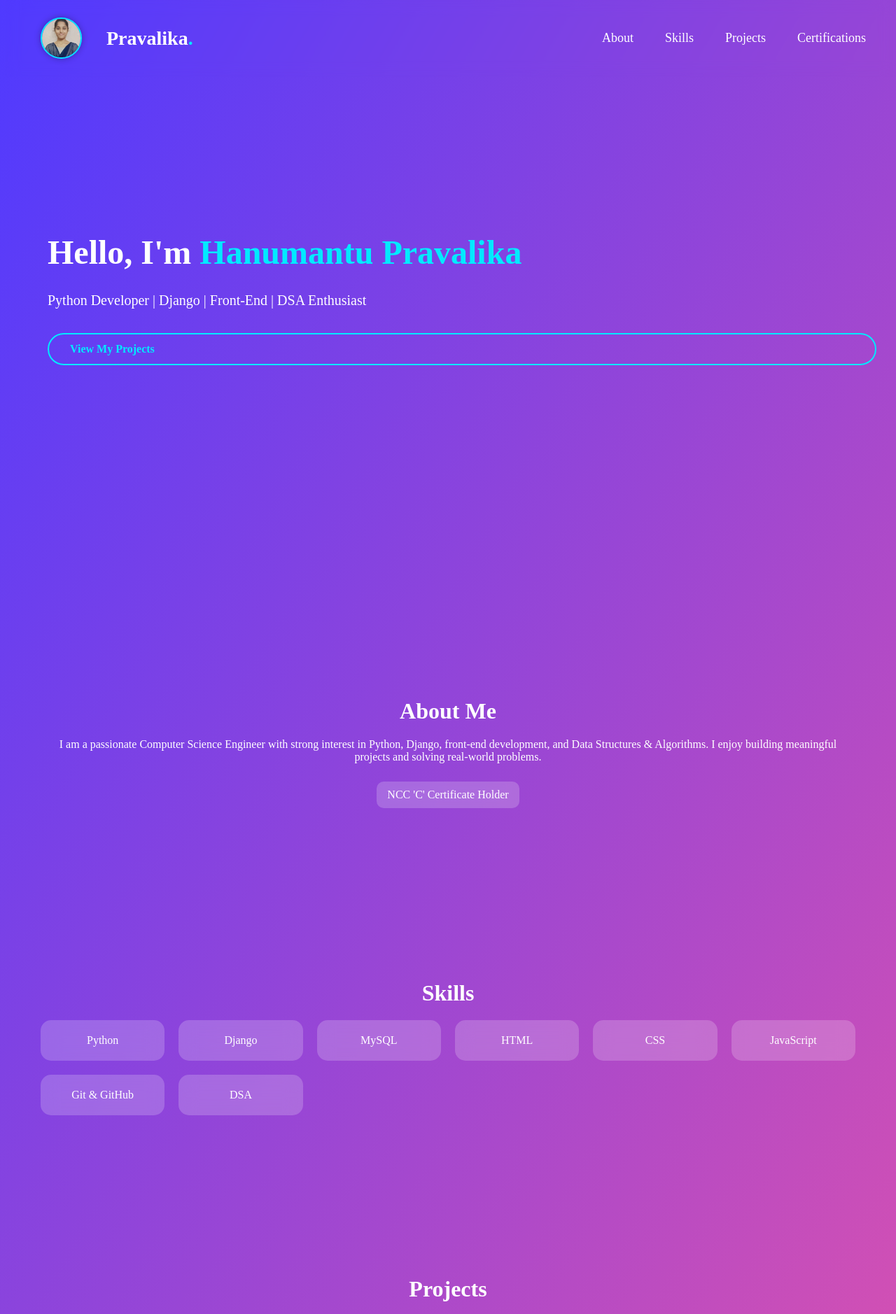
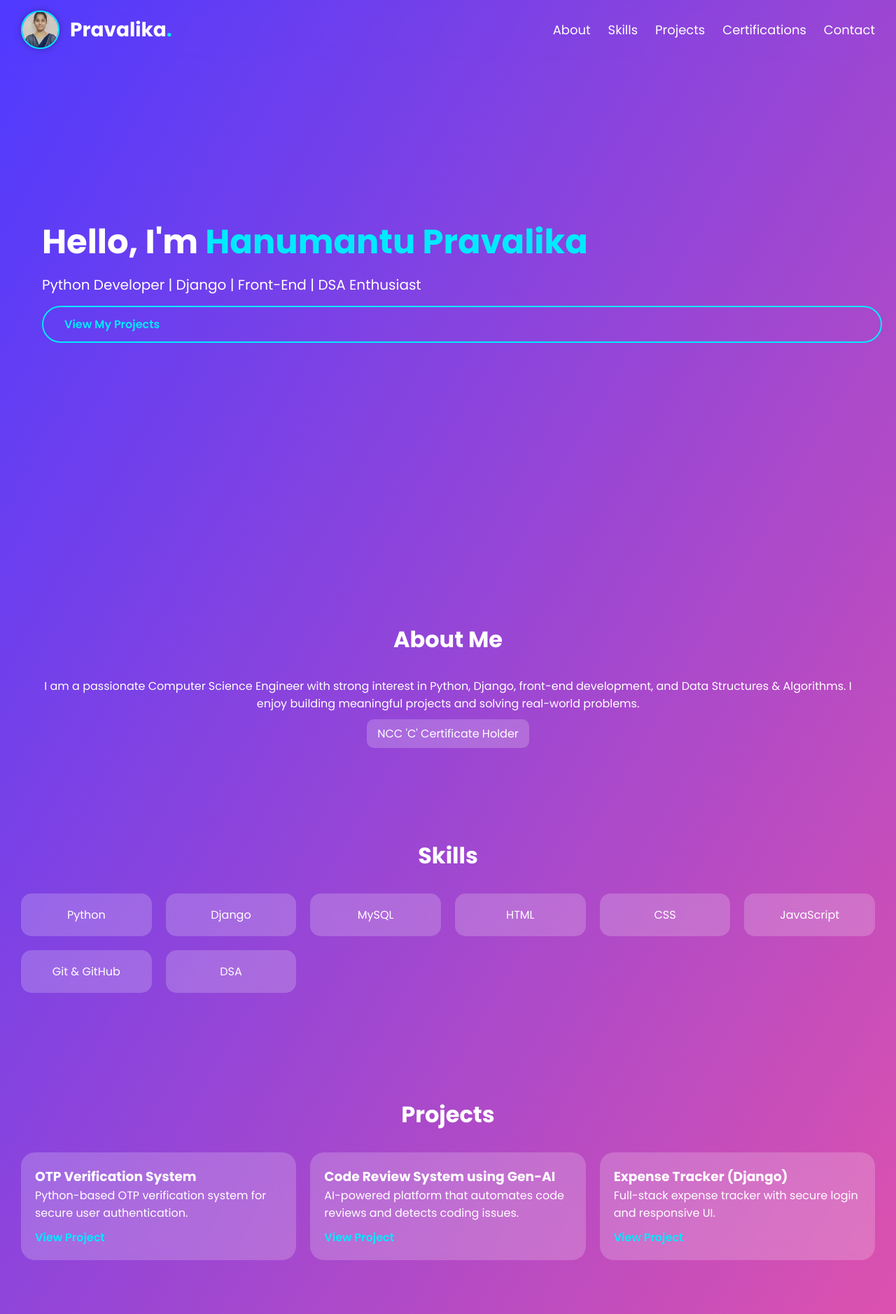
Before and after one commit to pravalika2279/my-portfolio, a plain HTML site: page index.html in a window 1280 px wide. Shown: the top 1878 px of the page at 70% size. Drawn offline with Linux system fonts and the light colour scheme.

Commit message:
Refactor portfolio.css to remove duplicates
Removed duplicate CSS rules and merged styles.

```diff
--- a/portfolio.css
+++ b/portfolio.css
@@ -1,4 +1,3 @@
-<<<<<<< HEAD
 @import url('https://fonts.googleapis.com/css2?family=Poppins:wght@300;400;600;700&display=swap');
 
 * {
@@ -336,288 +335,3 @@ button:hover {
         font-size: 20px;
     }
 }
-=======
-@import url('https://fonts.googleapis.com/css2?family=Poppins:wght@300;400;600;700&display=swap');
-
-* {
-    margin: 0;
-    padding: 0;
-    box-sizing: border-box;
-    font-family: 'Poppins', sans-serif;
-}
-
-body {
-    background: linear-gradient(120deg, #4f3aff, #ff579a);
-    color: white;
-}
-
-/* NAVBAR */
-header {
-    display: flex;
-    justify-content: space-between;
-    align-items: center;
-    padding: 20px 50px;
-    position: fixed;
-    width: 100%;
-    top: 0;
-    backdrop-filter: blur(10px);
-}
-
-.logo {
-    font-size: 28px;
-    font-weight: 700;
-}
-
-.logo span {
-    color: #00eaff;
-}
-
-.profile-icon {
-    width: 55px;
-    height: 55px;
-    border-radius: 50%;
-    overflow: hidden;
-    border: 2px solid #00eaff;
-    box-shadow: 0 0 10px rgba(0,0,0,0.3);
-    display: flex;
-    justify-content: center;
-    align-items: center;
-    margin-right: 20px;   /* spacing between logo and nav */
-}
-
-.profile-icon img {
-    width: 100%;
-    height: 100%;
-    object-fit: cover;
-}
-
-.brand {
-    display: flex;
-    align-items: center;
-    gap: 15px;
-}
-
-nav a {
-    margin-left: 20px;
-    color: white;
-    text-decoration: none;
-    transition: 0.3s;
-}
-nav a:hover {
-    color: #00eaff;
-}
-
-/* HERO */
-.hero {
-    height: 100vh;
-    display: flex;
-    flex-direction: column;
-    justify-content: center;
-    padding-left: 60px;
-}
-
-.hero h2 {
-    font-size: 48px;
-    margin-bottom: 10px;
-}
-
-.hero span { color: #00eaff; }
-
-.btn {
-    margin-top: 15px;
-    padding: 12px 30px;
-    border: 2px solid #00eaff;
-    color: #00eaff;
-    border-radius: 30px;
-    text-decoration: none;
-    font-weight: 600;
-    transition: .3s;
-}
-.btn:hover {
-    background: #00eaff;
-    color: black;
-}
-
-/* SECTIONS */
-.section-title {
-    text-align: center;
-    font-size: 32px;
-    padding-top: 80px;
-    margin-bottom: 20px;
-}
-
-/* About */
-.about {
-    padding: 40px 50px;
-    text-align: center;
-}
-
-.highlight {
-    background: rgba(255, 255, 255, 0.2);
-    display: inline-block;
-    padding: 10px 15px;
-    border-radius: 10px;
-    backdrop-filter: blur(8px);
-    margin-top: 10px;
-}
-
-/* Skills */
-.skills {
-    padding: 40px 50px;
-}
-.skill-grid {
-    display: grid;
-    grid-template-columns: repeat(auto-fit, minmax(160px, 1fr));
-    gap: 20px;
-}
-
-.skill-card {
-    background: rgba(255, 255, 255, 0.2);
-    padding: 20px;
-    border-radius: 15px;
-    text-align: center;
-    backdrop-filter: blur(12px);
-    transition: 0.3s;
-}
-.skill-card:hover {
-    transform: translateY(-8px);
-}
-
-/* Projects */
-.projects {
-    padding: 40px 50px;
-}
-
-.project-grid {
-    display: grid;
-    grid-template-columns: repeat(auto-fit, minmax(260px, 1fr));
-    gap: 20px;
-}
-
-.project-card {
-    background: rgba(255, 255, 255, 0.2);
-    padding: 20px;
-    border-radius: 20px;
-    backdrop-filter: blur(12px);
-    transition: 0.3s;
-}
-.project-card:hover {
-    transform: translateY(-8px);
-}
-
-.card-link {
-    display: inline-block;
-    margin-top: 10px;
-    color: #00eaff;
-    text-decoration: none;
-    font-weight: 600;
-}
-
-/* Certifications */
-.certifications {
-    padding: 60px 50px;
-}
-
-.cert-grid {
-    display: grid;
-    grid-template-columns: repeat(auto-fit, minmax(260px, 1fr));
-    gap: 20px;
-}
-
-.cert-card {
-    background: rgba(255, 255, 255, 0.18);
-    padding: 20px;
-    border-radius: 18px;
-    backdrop-filter: blur(10px);
-    text-decoration: none;
-    color: white;
-    transition: 0.35s ease;
-    border-left: 4px solid #00eaff;
-}
-
-.cert-card:hover {
-    transform: translateY(-8px);
-    background: rgba(255, 255, 255, 0.28);
-}
-
-.cert-card h3 {
-    font-size: 20px;
-    margin-bottom: 6px;
-    color: #00eaff;
-}
-
-.cert-card p {
-    font-size: 15px;
-    opacity: 0.9;
-}
-
-/* CONTACT SECTION */
-.contact-section {
-    padding: 80px 50px;
-}
-
-.container {
-    width: 100%;
-    display: flex;
-    justify-content: center;
-    gap: 40px;
-    align-items: center;
-    flex-wrap: wrap;
-}
-
-.left {
-    width: 380px;
-    display: flex;
-    flex-direction: column;
-    gap: 15px;
-    background: rgba(255, 255, 255, 0.15);
-    padding: 25px;
-    border-radius: 15px;
-    backdrop-filter: blur(10px);
-}
-
-.title-left {
-    display: flex;
-    align-items: center;
-    gap: 10px;
-}
-
-
-.inputs,
-textarea {
-    width: 100%;
-    padding: 12px;
-    border-radius: 8px;
-    border: none;
-    outline: none;
-    resize: none;
-    font-size: 15px;
-}
-
-button {
-    padding: 12px;
-    border: none;
-    background: #00eaff;
-    color: #000;
-    font-weight: 600;
-    border-radius: 8px;
-    cursor: pointer;
-    transition: 0.3s ease;
-}
-
-button:hover {
-    background: #009ac0;
-    color: white;
-}
-
-/* Responsive */
-@media screen and (max-width: 850px) {
-    .container {
-        flex-direction: column;
-    }
-
-    .right img {
-        width: 100%;
-    }
-}
->>>>>>> e8c1cd1623f6f12b55b50fcc1603709d880ff483
```
